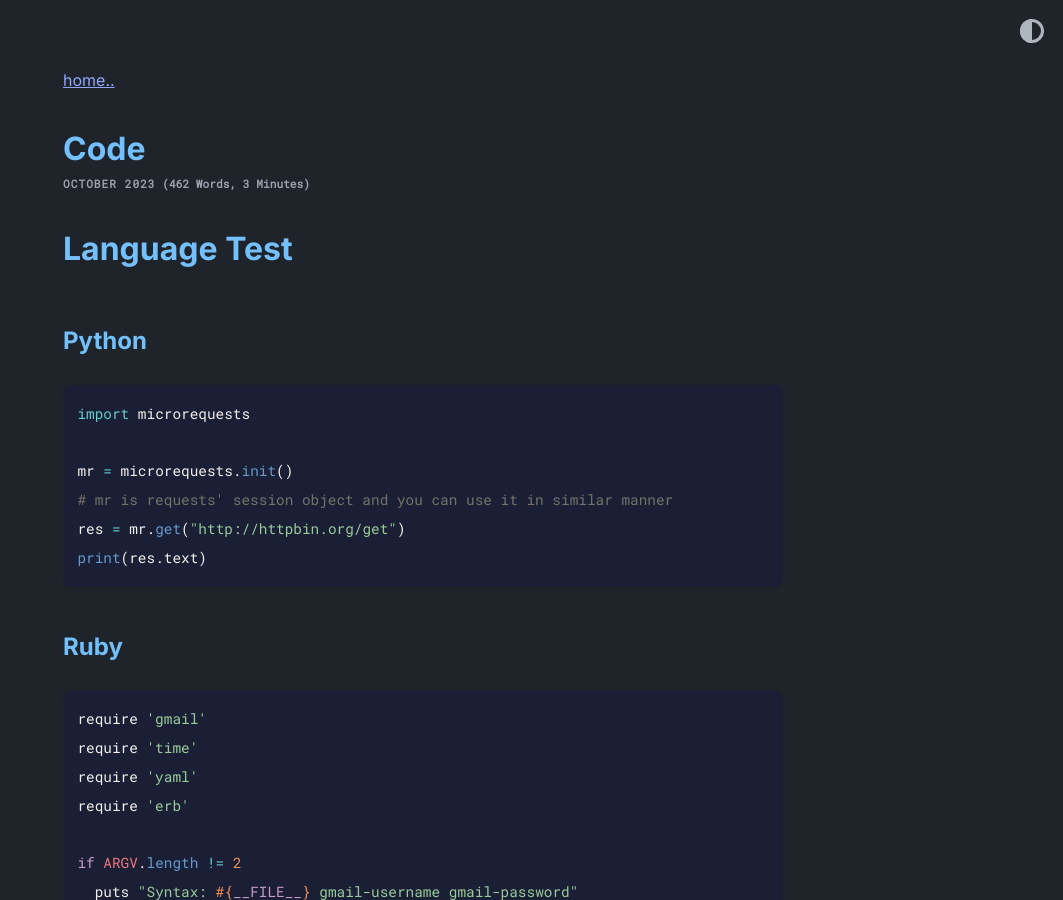
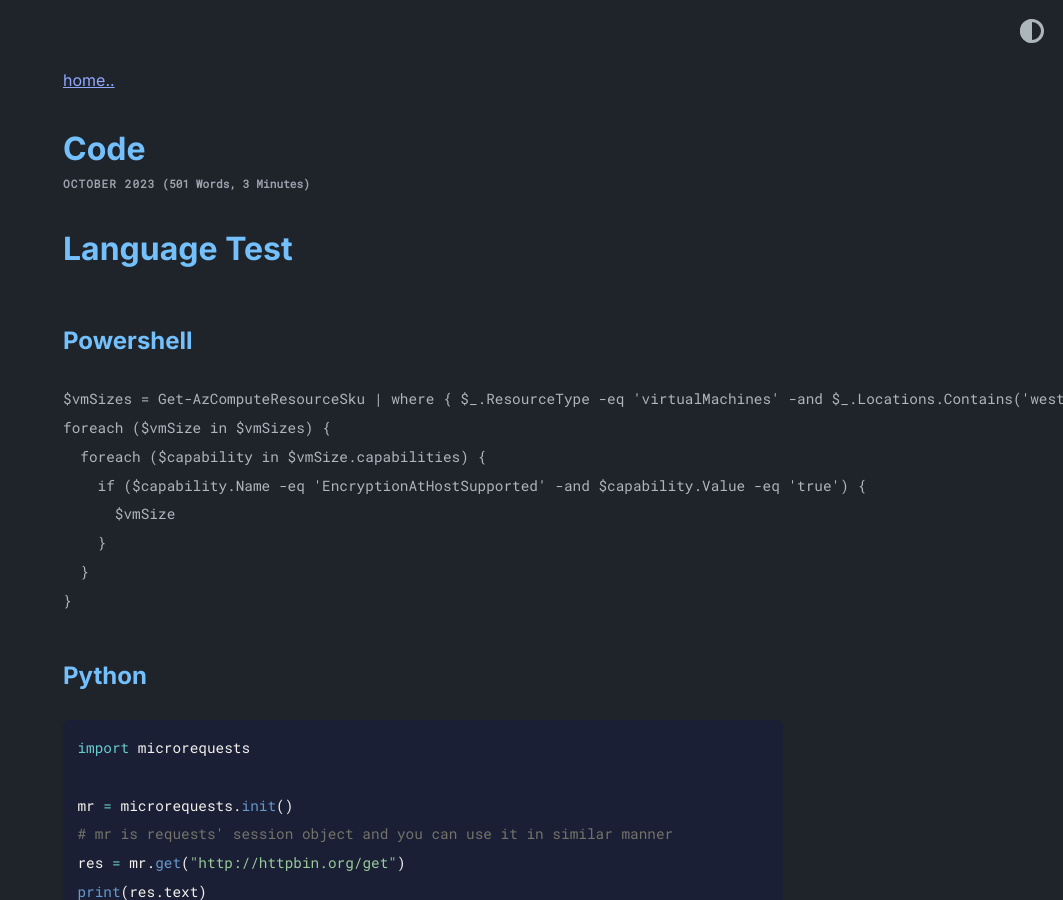
Before and after one commit to Blankf/blankf.github.io, a Jekyll site: the page built from _posts/2023-10-06-code.md, in a window 1280 px wide and 900 px high. Shown: the whole window, without its empty margins (217-1280 px from the left). Built offline with Jekyll 4.4.1, drawn with Linux system fonts in a browser that asks for light colours.

Commit message:
add ps back

````diff
--- a/_posts/2023-10-06-code.md
+++ b/_posts/2023-10-06-code.md
@@ -3,6 +3,18 @@ layout: post
 ---
 
 # Language Test
+
+## Powershell
+```Powershell
+$vmSizes = Get-AzComputeResourceSku | where { $_.ResourceType -eq 'virtualMachines' -and $_.Locations.Contains('westeurope') }
+foreach ($vmSize in $vmSizes) {
+  foreach ($capability in $vmSize.capabilities) {
+    if ($capability.Name -eq 'EncryptionAtHostSupported' -and $capability.Value -eq 'true') {
+      $vmSize
+    }
+  }
+}
+```
 
 ## Python
 ```python
````
